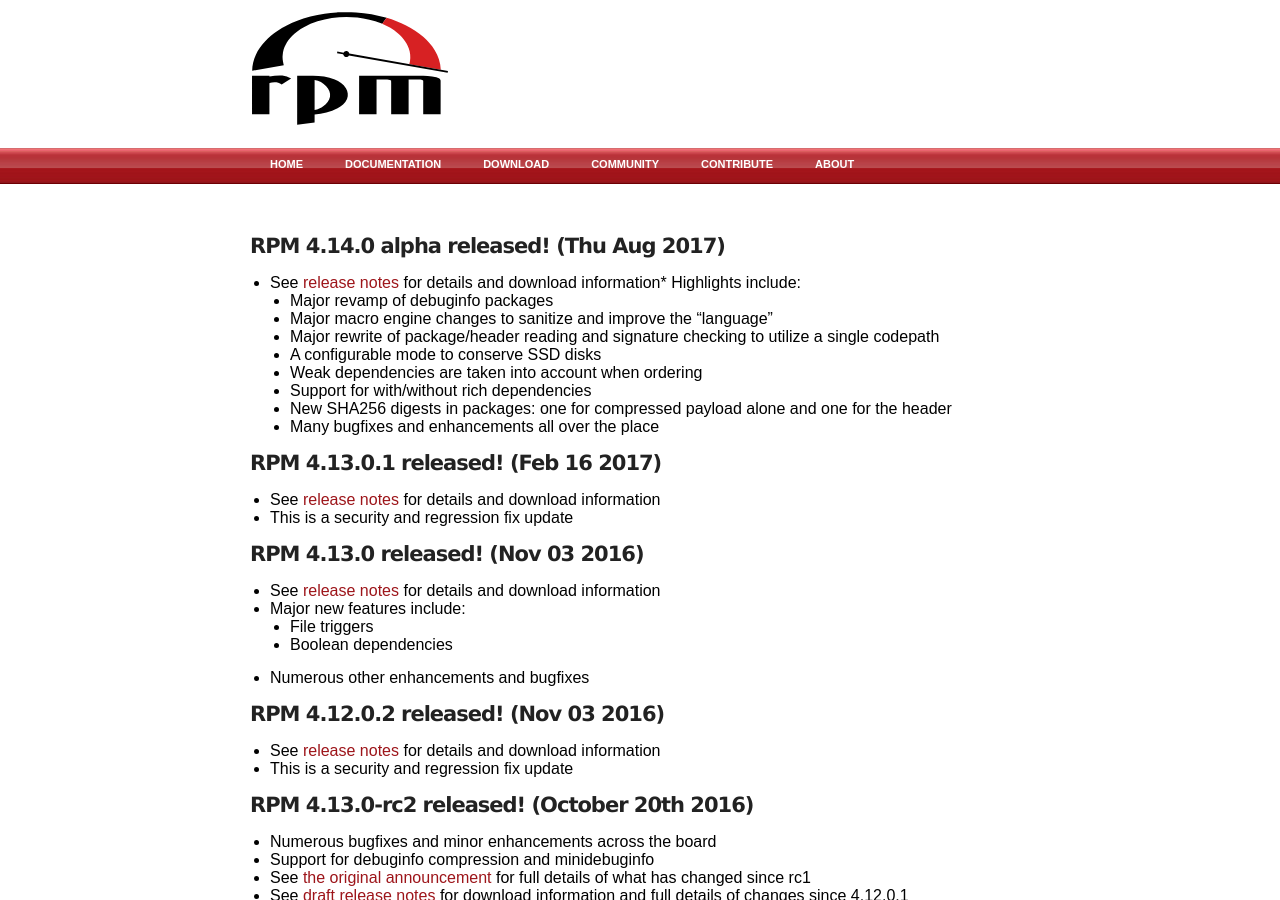
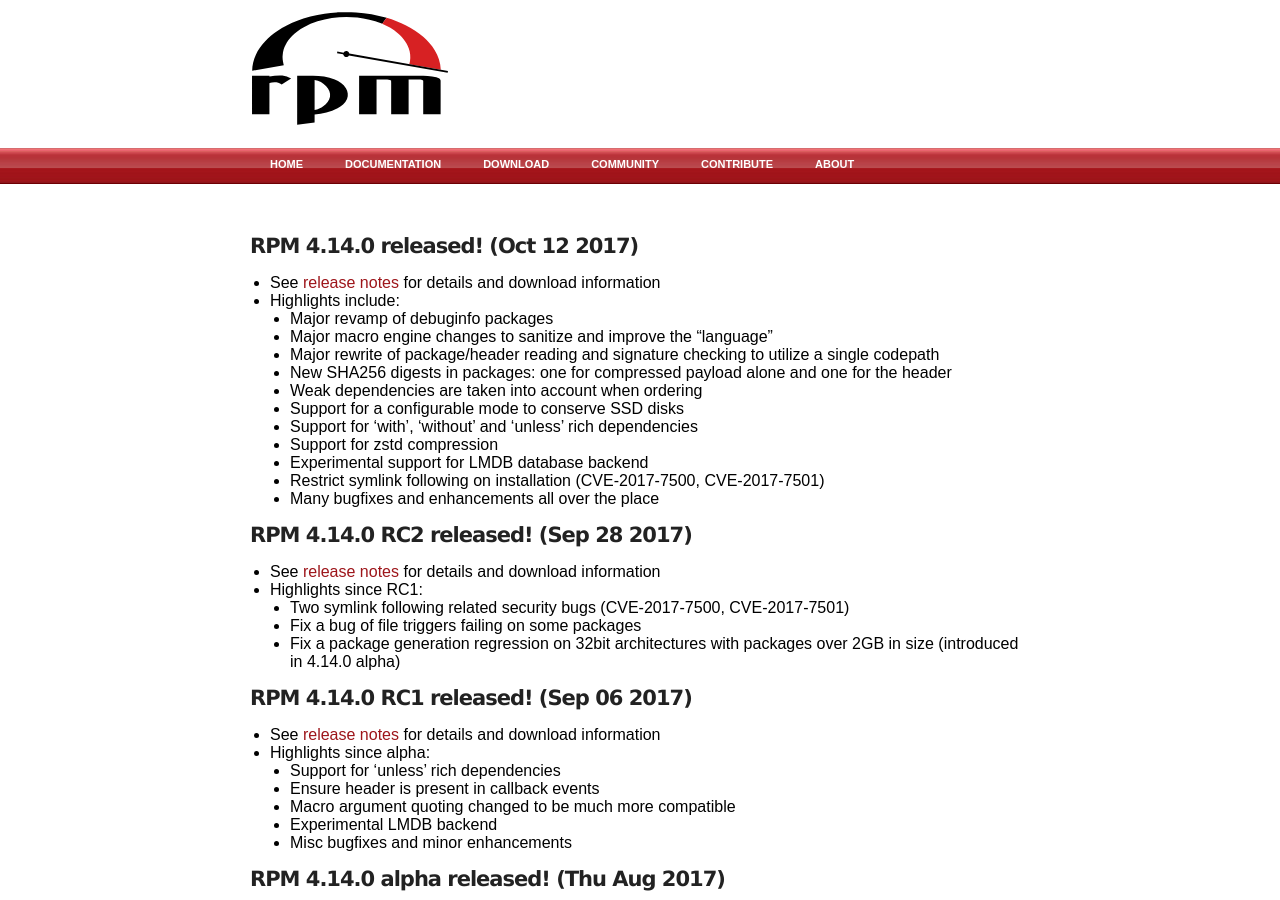
Before and after one commit to rpm-software-management/rpm-web, a Jekyll site: the page built from timeline.md, in a window 1280 px wide and 900 px high. Built offline with Jekyll 4.4.1, drawn with Linux system fonts in a browser that asks for light colours.

Commit message:
Add 4.14.0 to news and timeline, collapse pre-leases on news-side

```diff
--- a/timeline.md
+++ b/timeline.md
@@ -2,6 +2,38 @@
 layout: default
 title: rpm.org - Timeline
 ---
+
+#### RPM 4.14.0 released! (Oct 12 2017)
+* See [release notes](wiki/Releases/4.14.0) for details and download information
+* Highlights include:
+  * Major revamp of debuginfo packages
+  * Major macro engine changes to sanitize and improve the "language"
+  * Major rewrite of package/header reading and signature checking to utilize a single codepath
+  * New SHA256 digests in packages: one for compressed payload alone and one for the header
+  * Weak dependencies are taken into account when ordering
+  * Support for a configurable mode to conserve SSD disks
+  * Support for 'with', 'without' and 'unless' rich dependencies
+  * Support for zstd compression
+  * Experimental support for LMDB database backend
+  * Restrict symlink following on installation (CVE-2017-7500, CVE-2017-7501)
+  * Many bugfixes and enhancements all over the place
+
+#### RPM 4.14.0 RC2 released! (Sep 28 2017)
+* See [release notes](wiki/Releases/4.14.0) for details and download information
+* Highlights since RC1:
+  * Two symlink following related security bugs (CVE-2017-7500, CVE-2017-7501)
+  * Fix a bug of file triggers failing on some packages
+  * Fix a package generation regression on 32bit architectures with packages
+    over 2GB in size (introduced in 4.14.0 alpha)
+
+#### RPM 4.14.0 RC1 released! (Sep 06 2017)
+* See [release notes](wiki/Releases/4.14.0) for details and download information
+* Highlights since alpha:
+  * Support for 'unless' rich dependencies
+  * Ensure header is present in callback events
+  * Macro argument quoting changed to be much more compatible
+  * Experimental LMDB backend
+  * Misc bugfixes and minor enhancements
 
 #### RPM 4.14.0 alpha released! (Thu Aug 2017)
 * See [release notes](wiki/Releases/4.14.0) for details and download information* Highlights include:
```
Also changed, not shown: index.md (+7 -21 lines).
